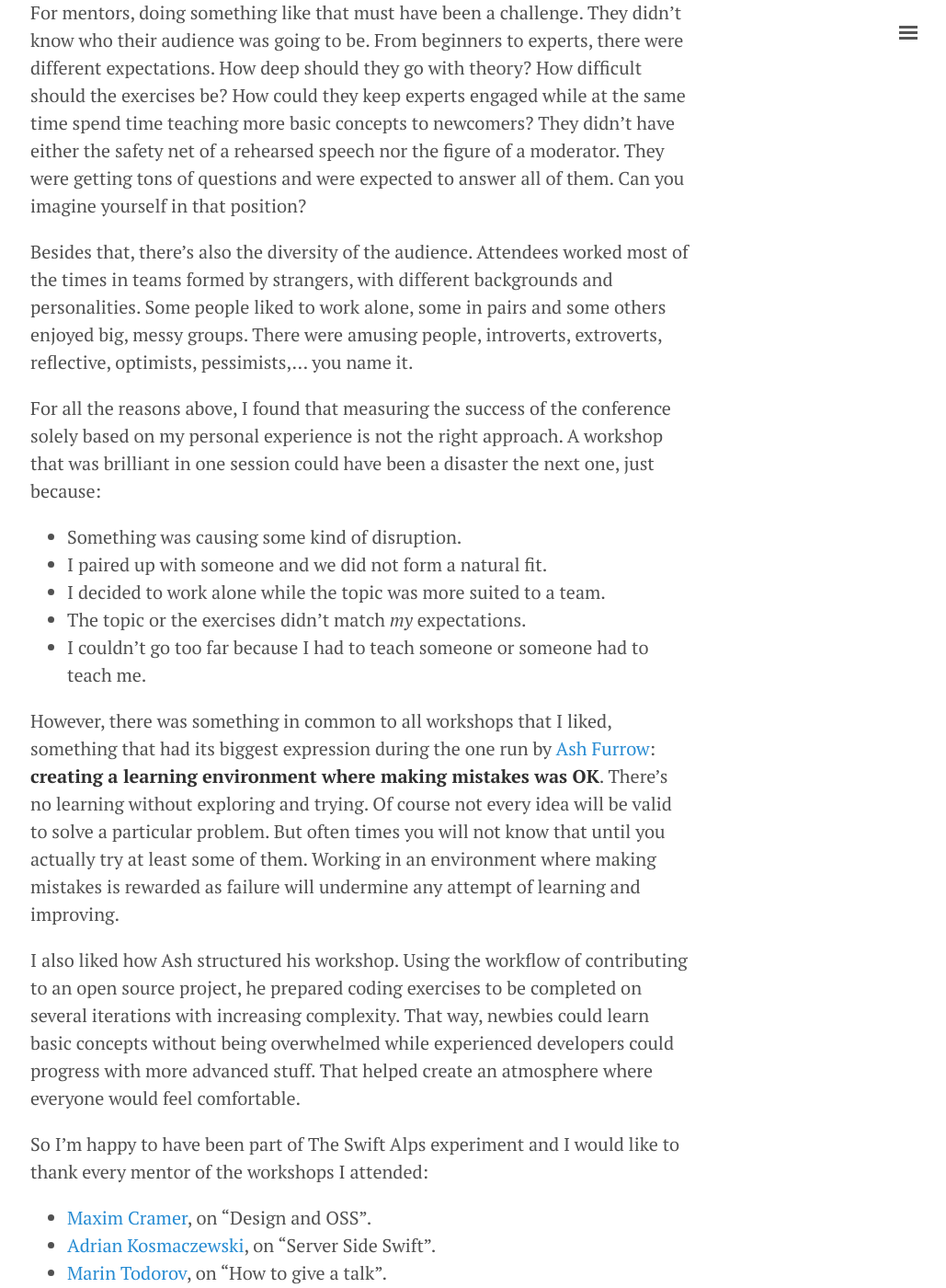
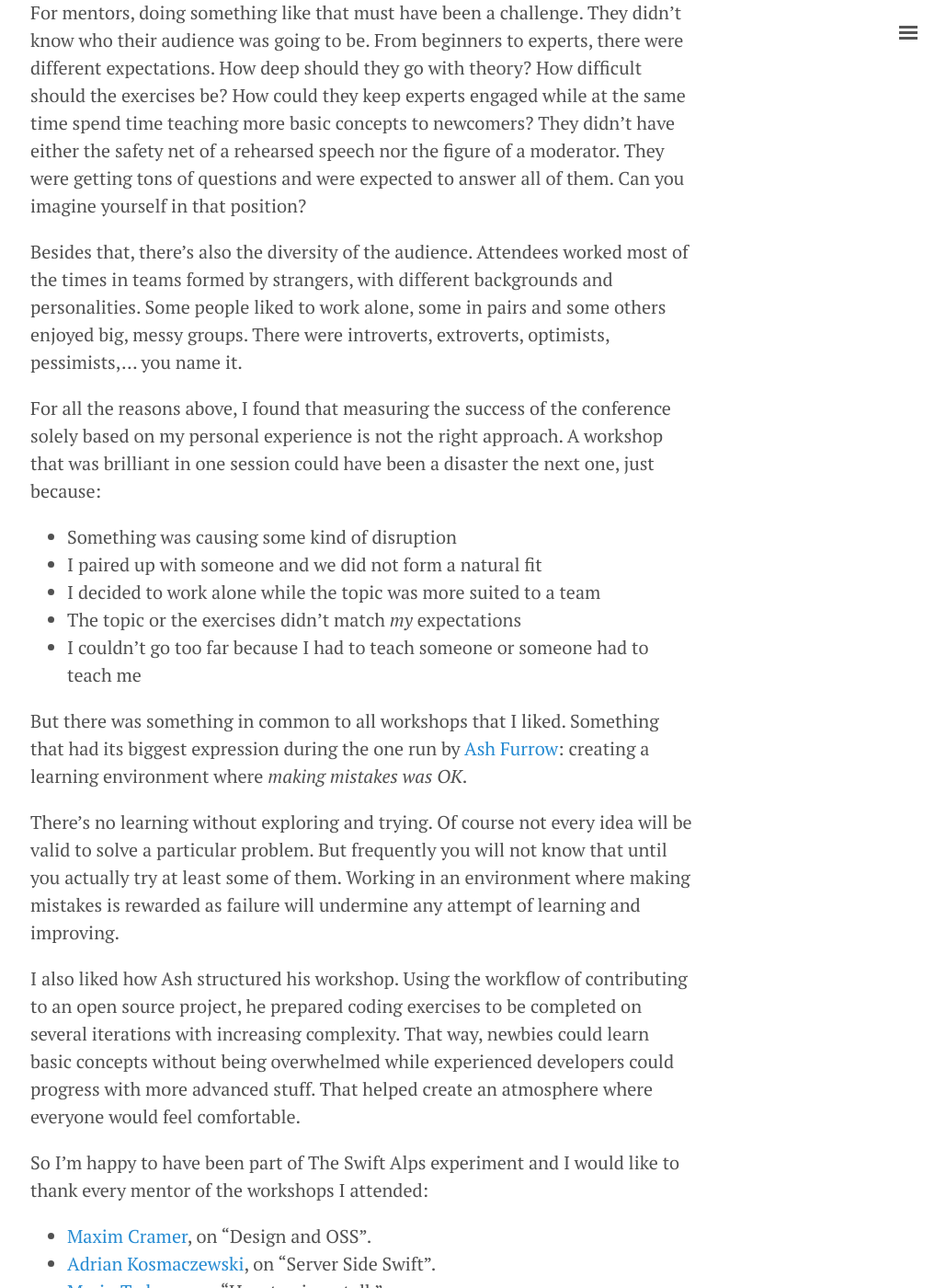
Before and after one commit to elitalon/elitalon.github.io, a Jekyll site: the page built from _posts/2016-11-24-the-swift-alps-2016.md, in a window 1280 px wide and 1400 px high, scrolled down 513 px. Shown: the whole window at 92% size, without its empty margins (247-1276 px from the left). Built offline with Jekyll 4.4.1, drawn with Linux system fonts in a browser that asks for light colours; some of the changed text lies outside the part shown.

Commit message:
Review post about Swift Alps

```diff
--- a/_posts/2016-11-24-the-swift-alps-2016.md
+++ b/_posts/2016-11-24-the-swift-alps-2016.md
@@ -2,7 +2,7 @@
 title: The Swift Alps 2016
 description: Quick notes about The Swift Alps conference on November 11-12, 2016
 ---
-I attended [The Swift Alps](http://theswiftalps.com) on November 11-12, 2016. The event was an experimental conference that the organisers of App Builders wanted to make together with some of its speakers. [The goals](https://medium.com/@swiftalps/the-concept-behind-the-swift-alps-5b07e04c7ed1#.9vb0hlxz4) revolved around three main concepts: experimenting, broadcasting and socialising.
+I attended [The Swift Alps](http://theswiftalps.com) on November 11-12, 2016. The event was an experimental conference that the organisers of [App Builders](https://appbuilders.ch) wanted to make together with some of its speakers. [The goals](https://medium.com/@swiftalps/the-concept-behind-the-swift-alps-5b07e04c7ed1#.9vb0hlxz4) revolved around three main concepts: experimenting, broadcasting and socialising.
 
 <!--more-->
 
@@ -10,25 +10,27 @@ There were no talks, at least in the style of the typical conferences. Instead,
 
 For mentors, doing something like that must have been a challenge. They didn't know who their audience was going to be. From beginners to experts, there were different expectations. How deep should they go with theory? How difficult should the exercises be? How could they keep experts engaged while at the same time spend time teaching more basic concepts to newcomers? They didn't have either the safety net of a rehearsed speech nor the figure of a moderator. They were getting tons of questions and were expected to answer all of them. Can you imagine yourself in that position?
 
-Besides that, there's also the diversity of the audience. Attendees worked most of the times in teams formed by strangers, with different backgrounds and personalities. Some people liked to work alone, some in pairs and some others enjoyed big, messy groups. There were amusing people, introverts, extroverts, reflective, optimists, pessimists,… you name it.
+Besides that, there's also the diversity of the audience. Attendees worked most of the times in teams formed by strangers, with different backgrounds and personalities. Some people liked to work alone, some in pairs and some others enjoyed big, messy groups. There were introverts, extroverts, optimists, pessimists,… you name it.
 
 For all the reasons above, I found that measuring the success of the conference solely based on my personal experience is not the right approach. A workshop that was brilliant in one session could have been a disaster the next one, just because:
 
-* Something was causing some kind of disruption.
-* I paired up with someone and we did not form a natural fit.
-* I decided to work alone while the topic was more suited to a team.
-* The topic or the exercises didn't match *my* expectations.
-* I couldn't go too far because I had to teach someone or someone had to teach me.
+- Something was causing some kind of disruption
+- I paired up with someone and we did not form a natural fit
+- I decided to work alone while the topic was more suited to a team
+- The topic or the exercises didn't match *my* expectations
+- I couldn't go too far because I had to teach someone or someone had to teach me
 
-However, there was something in common to all workshops that I liked, something that had its biggest expression during the one run by [Ash Furrow](https://twitter.com/@ashfurrow): **creating a learning environment where making mistakes was OK**. There's no learning without exploring and trying. Of course not every idea will be valid to solve a particular problem. But often times you will not know that until you actually try at least some of them. Working in an environment where making mistakes is rewarded as failure will undermine any attempt of learning and improving.
+But there was something in common to all workshops that I liked. Something that had its biggest expression during the one run by [Ash Furrow](https://twitter.com/@ashfurrow): creating a learning environment where _making mistakes was OK_.
+
+There's no learning without exploring and trying. Of course not every idea will be valid to solve a particular problem. But frequently you will not know that until you actually try at least some of them. Working in an environment where making mistakes is rewarded as failure will undermine any attempt of learning and improving.
 
 I also liked how Ash structured his workshop. Using the workflow of contributing to an open source project, he prepared coding exercises to be completed on several iterations with increasing complexity. That way, newbies could learn basic concepts without being overwhelmed while experienced developers could progress with more advanced stuff. That helped create an atmosphere where everyone would feel comfortable.
 
 So I'm happy to have been part of The Swift Alps experiment and I would like to thank every mentor of the workshops I attended:
 
-* [Maxim Cramer](https://twitter.com/mennenia), on "Design and OSS".
-* [Adrian Kosmaczewski](https://twitter.com/akosma), on "Server Side Swift".
-* [Marin Todorov](https://twitter.com/icanzilb), on "How to give a talk".
-* [Ash Furrow](https://twitter.com/@ashfurrow), on "Revisiting ReSwift".
-* [Nicolas Seriot](https://twitter.com/nst021), on "Swift Data Visualization".
-* [Sally Shepard](https://twitter.com/mostgood), on "Accessibility".
+- [Maxim Cramer](https://twitter.com/mennenia), on "Design and OSS".
+- [Adrian Kosmaczewski](https://twitter.com/akosma), on "Server Side Swift".
+- [Marin Todorov](https://twitter.com/icanzilb), on "How to give a talk".
+- [Ash Furrow](https://twitter.com/@ashfurrow), on "Revisiting ReSwift".
+- [Nicolas Seriot](https://twitter.com/nst021), on "Swift Data Visualization".
+- [Sally Shepard](https://twitter.com/mostgood), on "Accessibility".
```
Also changed, not shown: _posts/2016-05-02-become-a-better-writer.md (+1 -1 lines).
